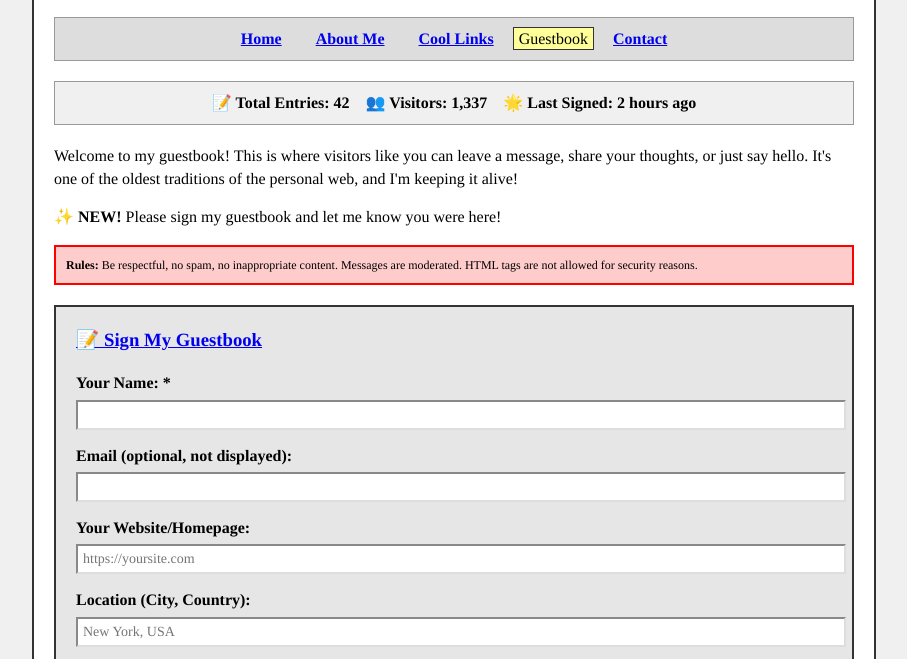
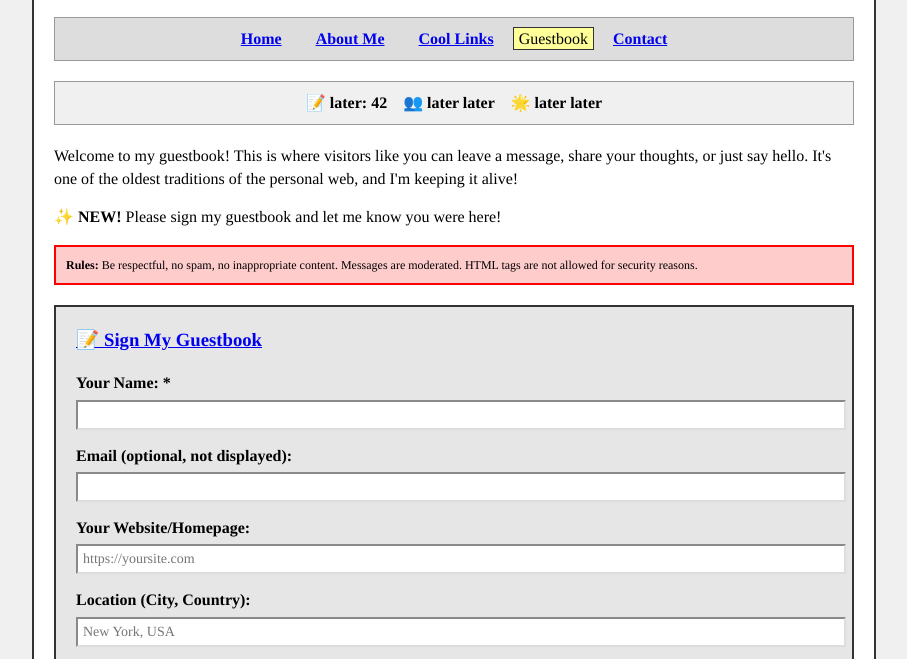
Before and after one commit to guytabk/guytabk.github.io, a plain HTML site: page guestbook.html in a window 1280 px wide. Shown: the part 135-794 px from the top of the page, without its empty margins (186-1093 px from the left). Drawn offline with Linux system fonts and the light colour scheme.

Commit message:
Update guestbook.html

```diff
--- a/guestbook.html
+++ b/guestbook.html
@@ -213,7 +213,7 @@
 
         <div class="content">
             <div class="stats-box">
-                📝 <b>Total Entries:</b> 42 &nbsp;&nbsp; 👥 <b>Visitors:</b> 1,337 &nbsp;&nbsp; 🌟 <b>Last Signed:</b> 2 hours ago
+                📝 <b>later:</b> 42 &nbsp;&nbsp; 👥 <b>later</b> later &nbsp;&nbsp; 🌟 <b>later</b> later
             </div>
 
             <p>Welcome to my guestbook! This is where visitors like you can leave a message, share your thoughts, or just say hello. It's one of the oldest traditions of the personal web, and I'm keeping it alive!</p>
```
